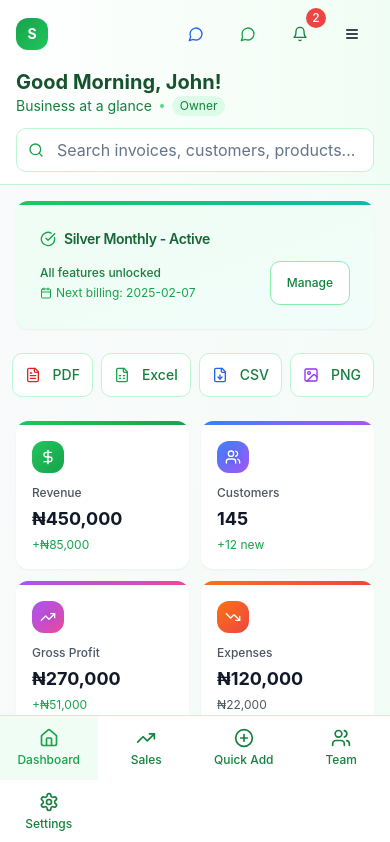
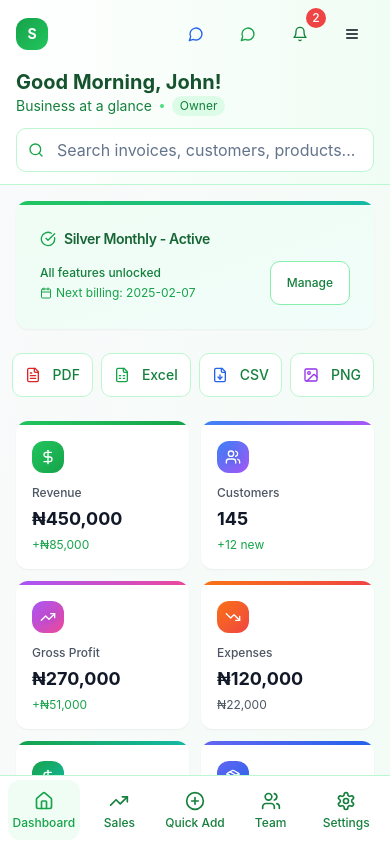
Before and after one commit to Cachi0001/sabiops-role-render-dashboard, a React (Vite) app: page / in a window 390 px wide. Shown: the top 842 px of the page. Built offline with nearby package versions, Linux system fonts and the light colour scheme.

Commit message:
Fix: Mobile navigation alignment
Adjust mobile navigation for better alignment.

```diff
--- a/src/components/dashboard/MobileNavigation.tsx
+++ b/src/components/dashboard/MobileNavigation.tsx
@@ -40,23 +40,32 @@ export const MobileNavigation = () => {
   const navigationItems = getNavigationItems();
 
   return (
-    <div className="fixed bottom-0 left-0 right-0 bg-white border-t border-green-200 z-50">
-      <div className="grid grid-cols-4 lg:grid-cols-5">
+    <div className="fixed bottom-0 left-0 right-0 bg-white border-t border-green-200 z-50 safe-area-pb">
+      <div className="px-2 py-1">
+        <div className={cn(
+          "grid gap-1 w-full",
+          navigationItems.length === 3 && "grid-cols-3",
+          navigationItems.length === 4 && "grid-cols-4",
+          navigationItems.length === 5 && "grid-cols-5"
+        )}>
           {navigationItems.map((item, index) => (
             <button
               key={index}
               className={cn(
-              "flex flex-col items-center justify-center p-3 text-xs font-medium transition-colors",
+                "flex flex-col items-center justify-center py-2 px-1 text-xs font-medium transition-colors rounded-lg min-h-[60px]",
                 item.active
                   ? "text-green-600 bg-green-50"
                   : "text-green-700 hover:text-green-600 hover:bg-green-50"
               )}
             >
-            <item.icon className="h-5 w-5 mb-1" />
+              <item.icon className="h-5 w-5 mb-1 flex-shrink-0" />
+              <span className="text-center leading-tight truncate w-full">
                 {item.label}
+              </span>
             </button>
           ))}
         </div>
       </div>
+    </div>
   );
 };
--- a/src/index.css
+++ b/src/index.css
@@ -219,6 +219,15 @@
     @apply min-h-[44px] min-w-[44px] flex items-center justify-center;
   }
 
+  /* Safe area utilities for mobile */
+  .safe-area-pb {
+    padding-bottom: env(safe-area-inset-bottom);
+  }
+
+  .safe-area-pt {
+    padding-top: env(safe-area-inset-top);
+  }
+
   /* Card hover effects */
   .card-hover {
     @apply transition-all duration-300 hover:shadow-lg hover:-translate-y-1;
```
Lines whose indentation alone changed are shown as unchanged.
